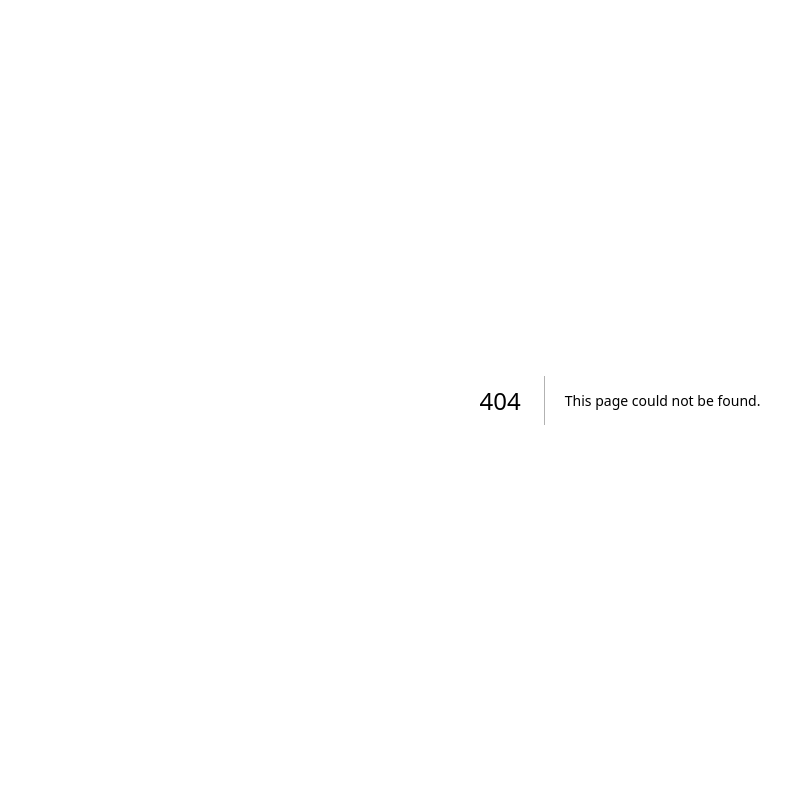
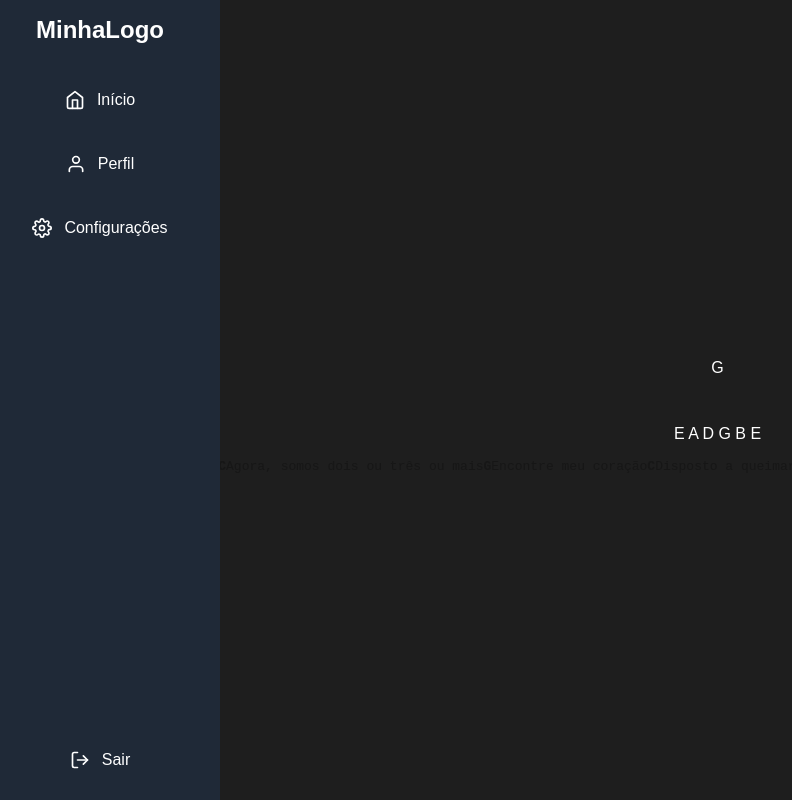
Before and after one commit to Myltiane-Alves/band, a Next.js app: page /dashboard in a window 1280 px wide. Before the commit this address had no page. Shown: the whole page, without its empty margins (20-812 px from the left). Built offline with nearby package versions, Linux system fonts and the light colour scheme.

Commit message:
feat: rotas

```diff
--- a/package.json
+++ b/package.json
@@ -17,7 +17,6 @@
     "react-dom": "^19.0.0",
     "react-hook-form": "^7.56.0",
     "react-icons": "^5.5.0",
-    "react-router-dom": "^7.5.1",
     "sass": "^1.86.3",
     "yup": "^1.6.1"
   },
--- /dev/null
+++ b/src/app/components/cipher/index.tsx
@@ -0,0 +1,58 @@
+import styles from './styles.module.scss';
+export default function Cipher() {
+    return (
+        <div className={styles.container}>
+
+
+            <div className={styles.content}>
+                <div className="wrap_pre cifra-mono cifra_cnt js-cifra_content">
+                    <div className="cifra_config js-cifra_config">
+                        <span id="cifra_tom">Tom: <a className="js-modal-trigger" href="#" title="alterar o tom">G</a> </span>
+                        <span id="cifra_afi">
+                            Afinação:
+                            <a title="alterar a afinação" className="on js-modal-trigger">E A D G B E</a>
+                        </span>
+
+                    </div>
+                    <pre className={styles.pre}>[Intro] <b>G</b>  <b>C</b>
+
+                        [Primeira parte]
+
+                        <b>G</b>
+                        Tudo está preparado aqui
+                        <b>C</b>
+                        A casa e o meu coração também
+                        <b>G</b>
+                        Tu és o único motivo
+                        <b>C</b>
+                        Que me fez chegar
+                        <b>G</b>
+                        Os filhos já estão chegando aqui
+                        <b>C</b>
+                        Agora, somos dois ou três ou mais
+                        <b>G</b>
+                        Encontre meu coração
+                        <b>C</b>
+                        Disposto a queimar por ti
+
+                        [Pré-Refrão]
+
+                        <b>G</b>
+                        Todos os versos e canções
+                        <b>C</b>
+                        Que eu conseguir cantar
+                        <b>G</b>
+                        Todas as vezes quebrantado
+                        <b>C</b>
+                        Só quero te falar
+
+                        <b>Em</b>         <b>D</b>         <b>C</b>
+                        Teu é o reino e a glória pra sempre!
+                        <b>Em</b>        <b>D</b>
+                        Teu é o domínio e o poder
+                    </pre>
+                </div>
+            </div>
+        </div>
+    );
+}
--- /dev/null
+++ b/src/app/components/cipher/styles.module.scss
@@ -0,0 +1,26 @@
+.cifra_cnt {
+    min-height: 553px;
+    font-size: 14px;
+    transition: margin-top .2s;
+    margin-top: 0;
+    color: #212121;
+}
+
+.cifra-mono, .cifra-mono pre {
+    font-family: "Roboto Mono","Courier New","Courier",monospace;
+    -webkit-text-size-adjust: none;
+    -moz-text-size-adjust: none;
+    text-size-adjust: none;
+    line-height: 1.6;
+    -moz-tab-size: 8;
+    -o-tab-size: 8;
+    tab-size: 8;
+}
+
+.pre {
+    margin: 1px 0px;
+    padding: 0;
+    border: 0;
+   unicode-bidi: isolate;
+    display: block;
+}
--- a/src/app/dashboard/index.tsx
+++ b/src/app/dashboard/page.tsx
@@ -3,11 +3,15 @@ import Image from "next/image";
 import styles from "../../styles/page.module.scss";
 
 import Link from "next/link";
+import Sidebar from "@/components/Sidebar/Sidebar";
+import Cipher from "../components/cipher";
 export default function DashBoard() {
   return (
     <div className={styles.page}>
       <main className={styles.main}>
           <h1>Dashboard</h1>
+          <Sidebar />
+          <Cipher />
       </main>
 
     </div>
--- a/src/components/Sidebar/Sidebar.tsx
+++ b/src/components/Sidebar/Sidebar.tsx
@@ -1,7 +1,7 @@
 import Link from "next/link";
 import { useState } from "react";
 import { FiHome, FiLogOut, FiMenu, FiSettings, FiUser } from "react-icons/fi";
-import styles from '@/styles/Sidebar.module.scss';
+import styles from '../../styles/sidebar.module.scss';
 
 export default function Sidebar() {
     const [isOpen, setIsOpen] = useState(false);
--- a/src/styles/sidebar.module.scss
+++ b/src/styles/sidebar.module.scss
@@ -20,23 +20,6 @@
     &.open {
       transform: translateX(0);
     }
-  }
-
-  .menuButton {
-    display: none;
-    position: fixed;
-    top: 1rem;
-    left: 1rem;
-    background: none;
-    border: none;
-    color: #1f2937;
-    z-index: 100;
-
-    @media (max-width: 768px) {
-      display: block;
-    }
-  }
-
     .logo {
       font-size: 1.5rem;
       font-weight: bold;
@@ -72,3 +55,19 @@
     .icon {
       font-size: 1.25rem;
     }
+    .menuButton {
+      display: none;
+      position: fixed;
+      top: 1rem;
+      left: 1rem;
+      background: none;
+      border: none;
+      color: #1f2937;
+      z-index: 100;
+
+      @media (max-width: 768px) {
+        display: block;
+      }
+    }
+
+  }
```
Also changed, not shown: src/app/page.tsx (+46 -3 lines), src/app/routes/routes.tsx (deleted, +0 -15 lines), src/app/signup/page.tsx (added, +7 -0 lines), src/app/components/footer/index.tsx (added), src/app/components/footer/styles.module.scss (added), 1 other file (tests, documents, lock files or other folders). Lines whose indentation alone changed are shown as unchanged.
